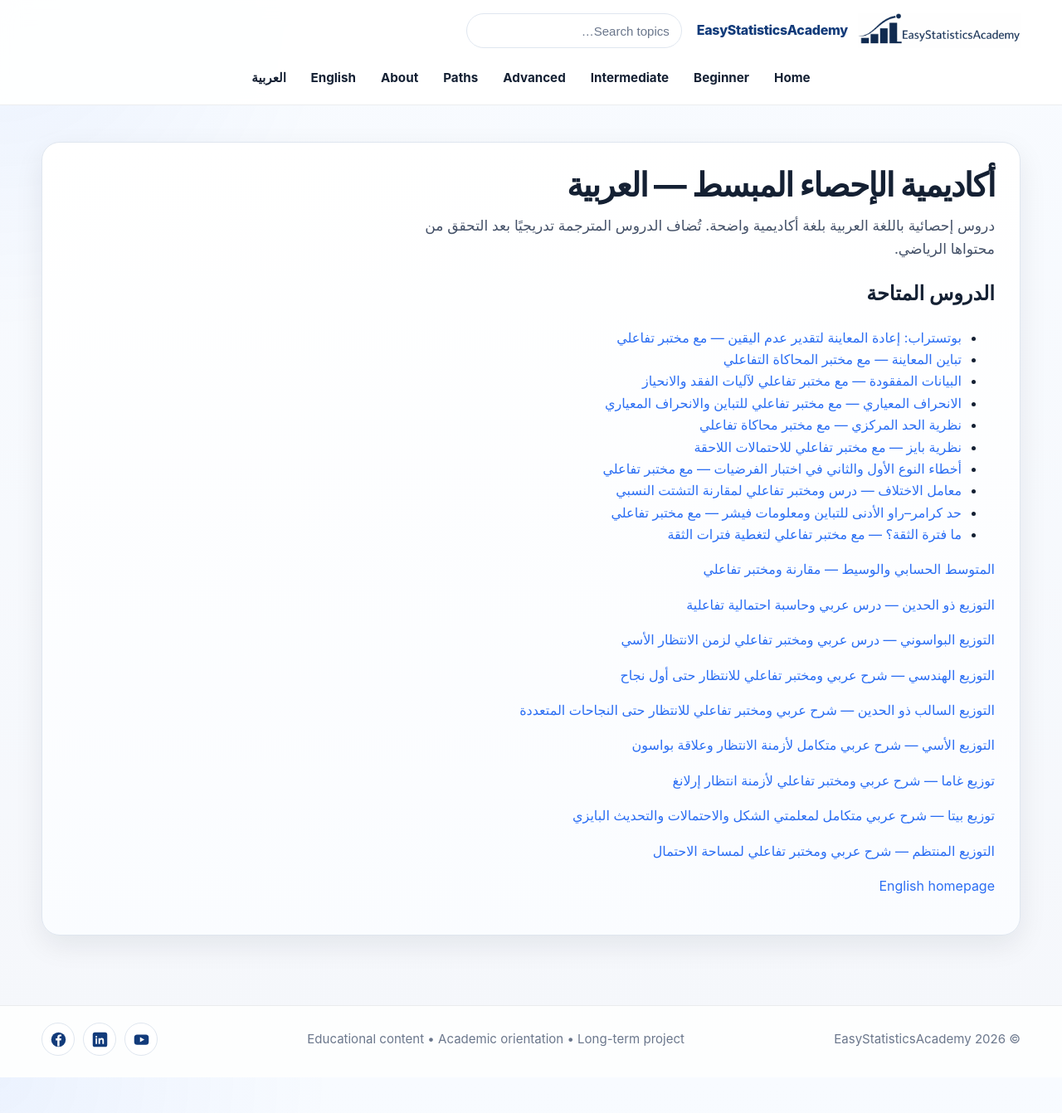
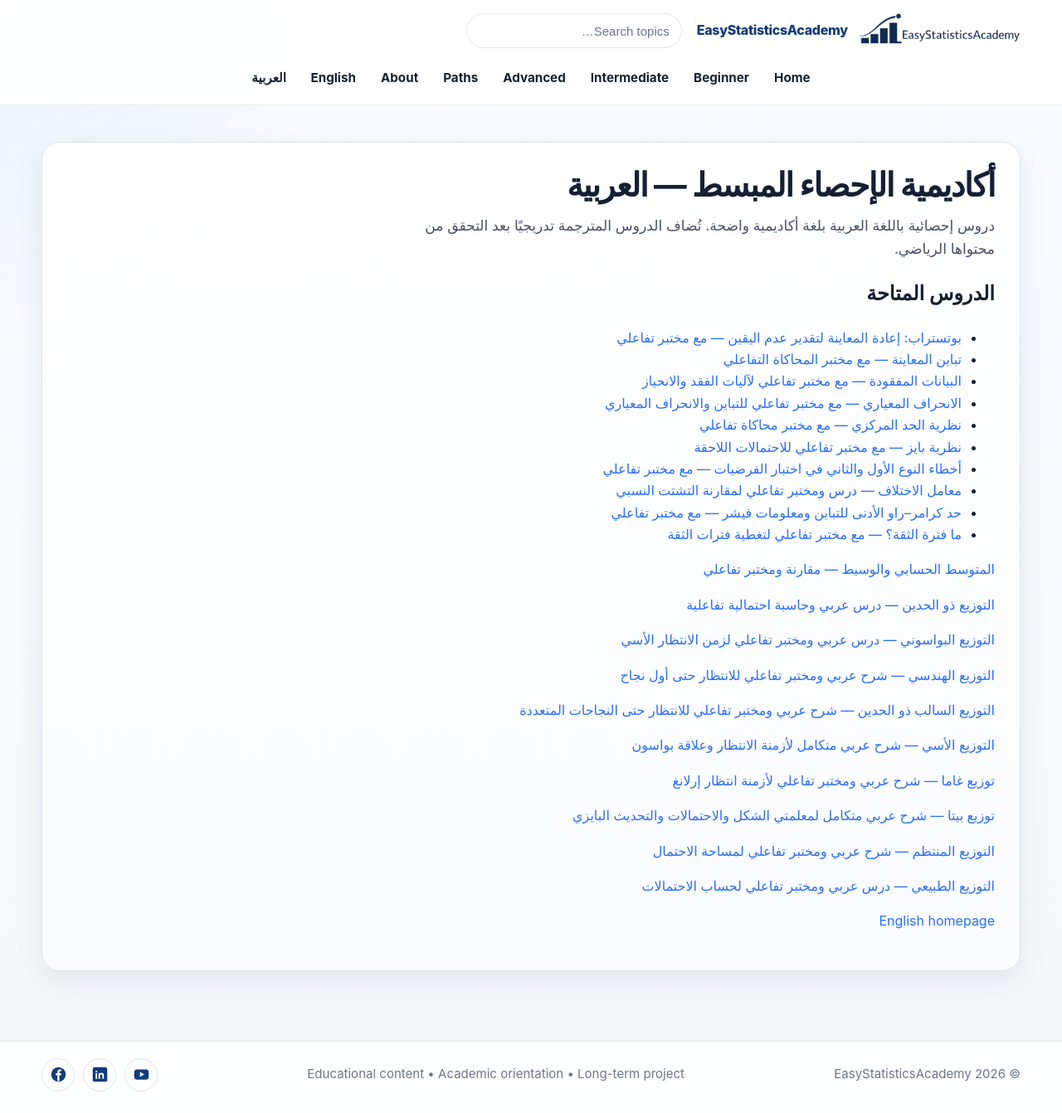
Before and after one commit to ammar-homaida-statistics/easystatisticsacademy, a Jekyll site: the page built from ar/index.md, in a window 1280 px wide and 1342 px high. Shown: the whole window at 83% size. Built offline with Jekyll 4.4.1, drawn with Linux system fonts in a browser that asks for light colours.

Commit message:
Batch #69: list Arabic Normal Distribution on Arabic learning index

```diff
--- a/ar/index.md
+++ b/ar/index.md
@@ -19,5 +19,6 @@
 <p><a href="/ar/probability/distributions/gamma-distribution/">توزيع غاما — شرح عربي ومختبر تفاعلي لأزمنة انتظار إرلانغ</a></p>
 <p><a href="/ar/probability/distributions/beta-distribution/">توزيع بيتا — شرح عربي متكامل لمعلمتي الشكل والاحتمالات والتحديث البايزي</a></p>
 <p><a href="/ar/probability/distributions/uniform-distribution/">التوزيع المنتظم — شرح عربي ومختبر تفاعلي لمساحة الاحتمال</a></p>
+<p><a href="/ar/probability/distributions/normal-distribution/">التوزيع الطبيعي — درس عربي ومختبر تفاعلي لحساب الاحتمالات</a></p>
 <p><a href="/" lang="en" dir="ltr">English homepage</a></p>
 </div></section>
```
